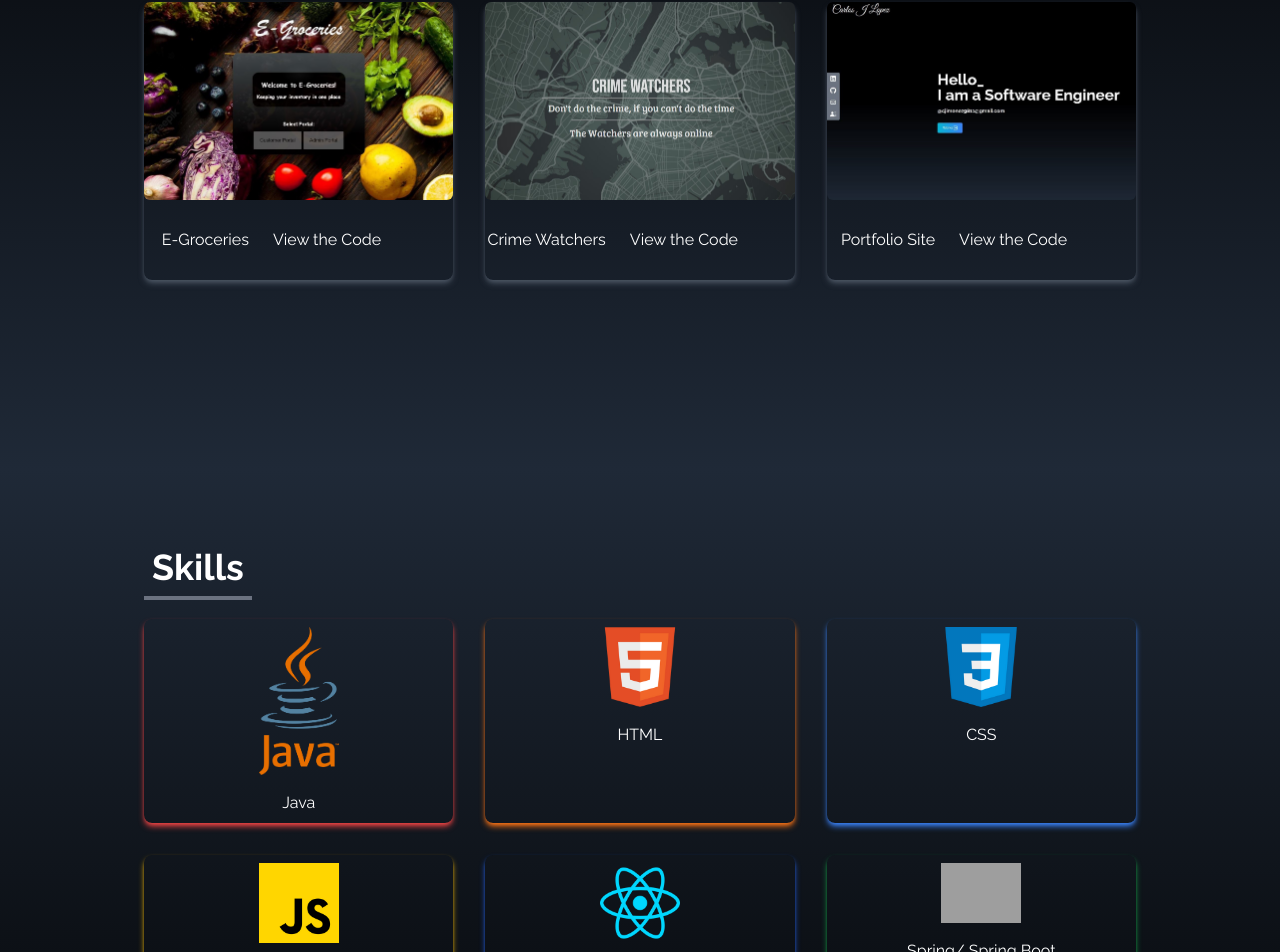
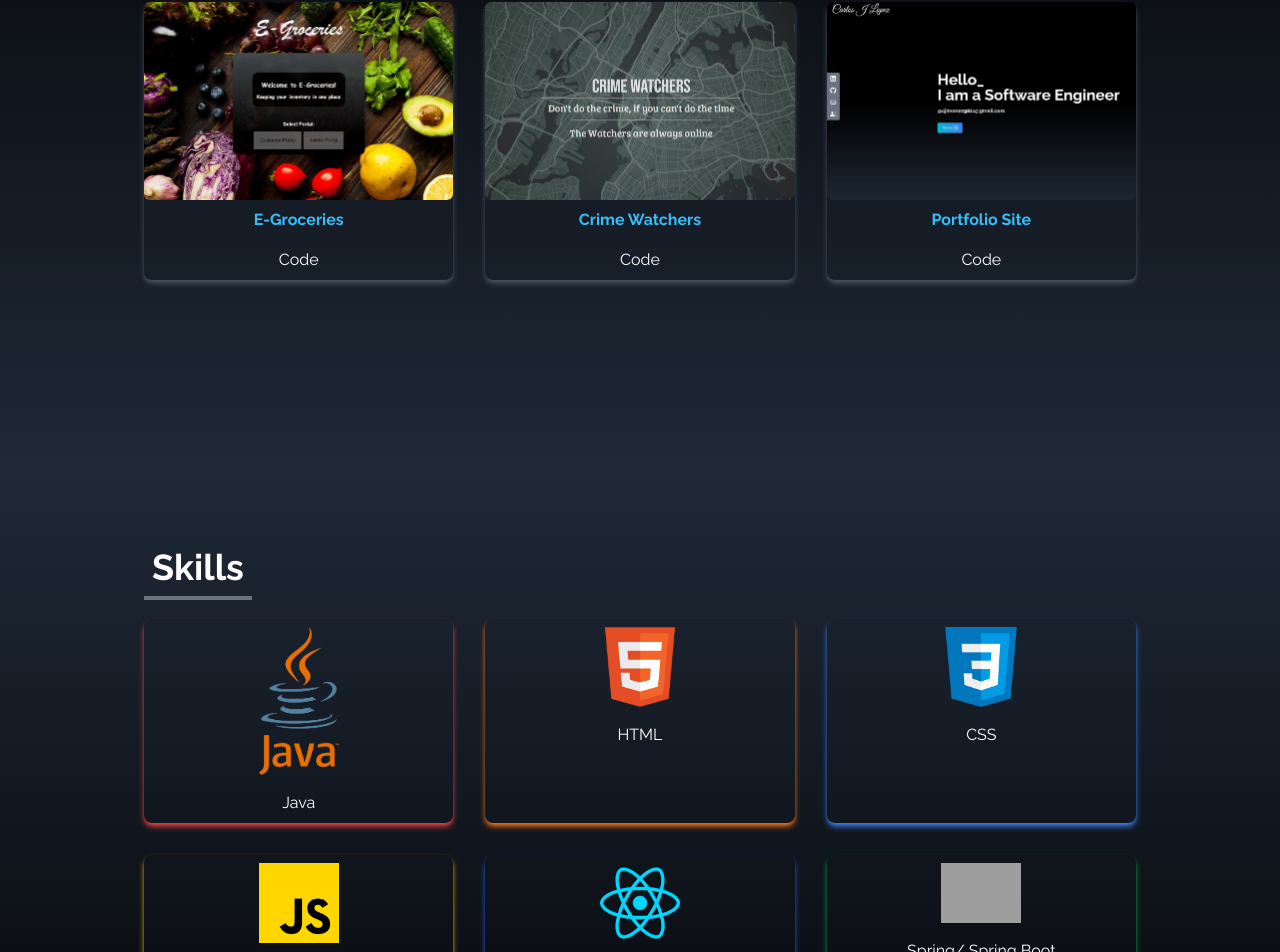
Before and after one commit to carlos-lopez98/WebPro, a React (Create React App) app: page / in a window 1280 px wide. Shown: the part 1931-2883 px from the top of the page. Built offline with nearby package versions, Linux system fonts and the light colour scheme; grey boxes are pictures that could not be loaded.

Commit message:
Edited Works Section

```diff
--- a/src/components/Works.jsx
+++ b/src/components/Works.jsx
@@ -47,16 +47,16 @@ const Works = () => {
 
                             <div key={id} className="shadow-md shadow-gray-600 rounded-lg">
                                 <img src={src} alt="" className='rounded-md duration-200 hover:scale-105 ' />
-                                <div className='flex items-center justify-center'>
-                                    <h1>{title}</h1>
-                                    <a href={link} className='w-1/2 px-2 py-3 m-4 duration-200 hover:scale-105'>View the Code</a>
+                                <div className='flex flex-col items-center justify-center'>
+                                    <h1 className='w-1/2 px-2 m-2 text-center font-bold text-sky-400'>{title}</h1>
+                                    <a href={link} className='w-1/2 px-2 m-2 duration-200 hover:scale-105 text-center'>Code</a>
                                 </div>
                             </div>
                         ))
                     }
                 </div>
             </div>
-        </div>
+        </div >
     )
 }
 
```
